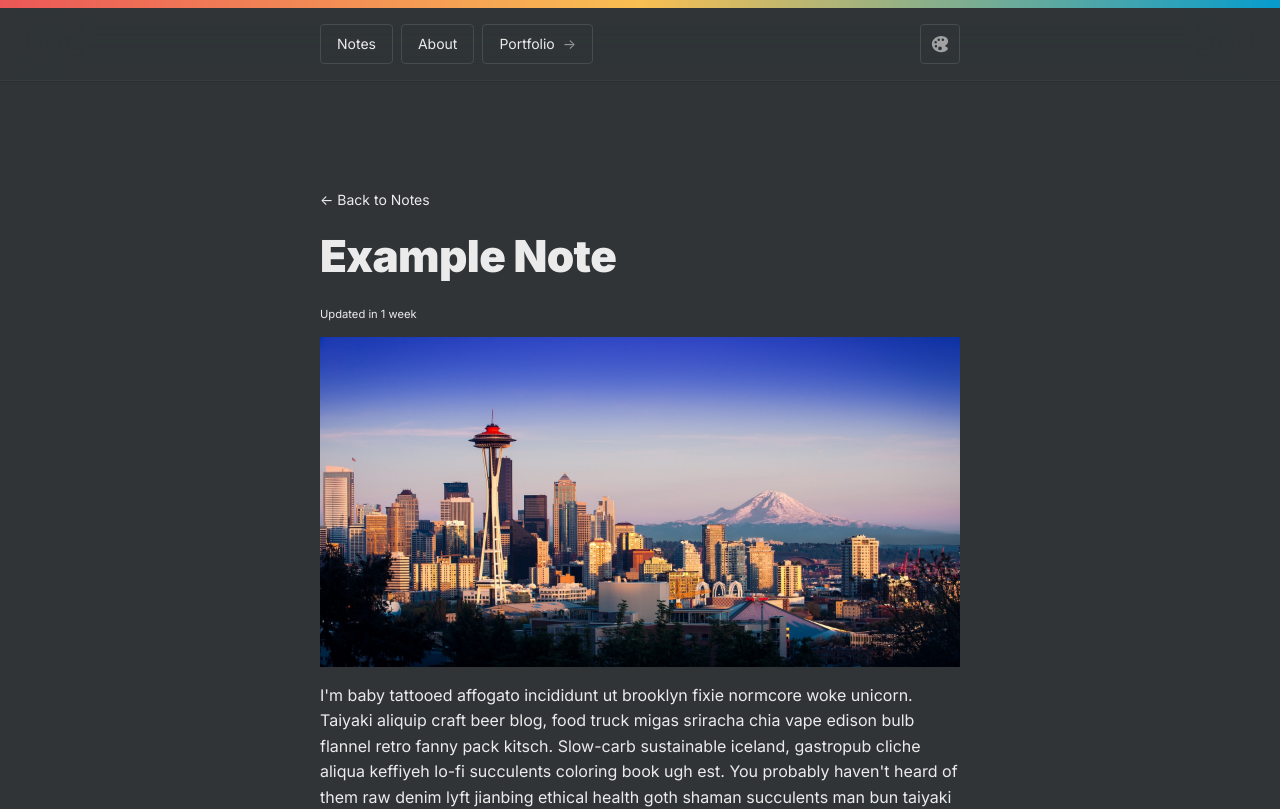
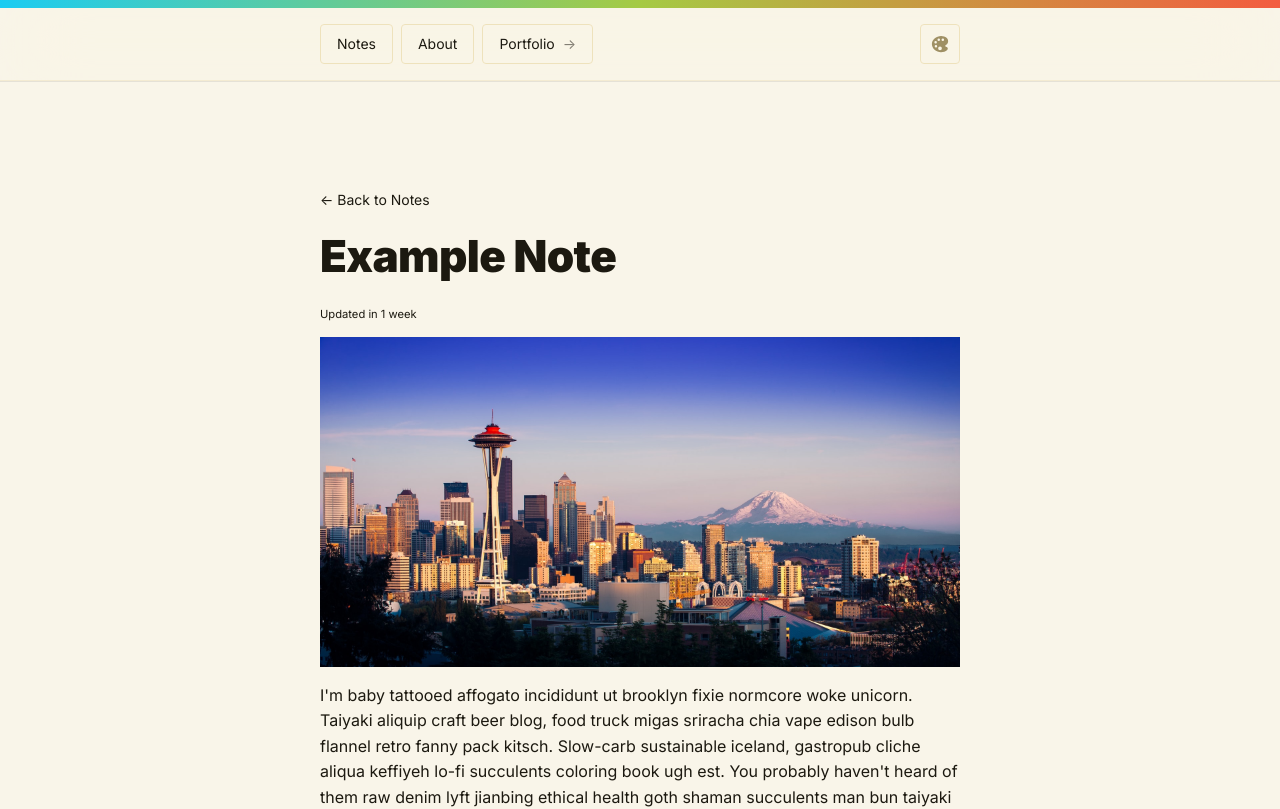
Before and after one commit to ryan-parag/ryanparag.com, a Next.js app: page /post/demo-post-1 in a window 1280 px wide. Shown: the top 809 px of the page. Built offline with nearby package versions, Linux system fonts and the light colour scheme.

Commit message:
add zelda themes

```diff
--- a/components/Layout/index.js
+++ b/components/Layout/index.js
@@ -4,7 +4,7 @@ import Header from '../Header/'
 import { GlobalStyles } from '../GlobalStyles/'
 import styled from 'styled-components'
 import { ThemeProvider } from 'styled-components'
-import { notionLight, notionDark, darkTheme, lightTheme } from '../Theme/'
+import { notionLight, notionDark, darkTheme, lightTheme, hyrule, zora, gerudo } from '../Theme/'
 import { designTokens } from '../Theme/designTokens'
 import Footer from '../Footer'
 
@@ -56,7 +56,16 @@ export default function Layout({ children, pageTitle, description, ...props }) {
             theme === 'Notion Light' ?
               notionLight
               :
-              notionDark
+              theme === 'Notion Dark' ?
+                notionDark
+                :
+                theme === 'Hyrule' ?
+                 hyrule
+                 :
+                 theme === 'Zora\'s Domain' ?
+                  zora
+                  :
+                  gerudo
       }>
         <Head>
           <meta name="viewport" content="width=device-width, initial-scale=1" />
--- a/components/Theme/index.js
+++ b/components/Theme/index.js
@@ -1,5 +1,5 @@
 import { designTokens } from './designTokens'
-import { transparentize } from 'polished'
+import { transparentize, darken } from 'polished'
 
 export const lightTheme = {
   name: 'Default Light',
@@ -96,3 +96,75 @@ export const notionDark = {
   primaryDark: 'rgb(235, 87, 87)',
   tertiaryDark: 'rgb(6, 156, 205)',
 }
+
+export const hyrule = {
+  name: 'Hyrule',
+  grey900: 'rgb(255,255,255)',
+  grey800: 'rgb(249,255,255)',
+  grey700: 'rgb(223,248,242)',
+  grey600: 'rgb(114,206,195)',
+  grey500: 'rgb(103,182,176)',
+  grey400: 'rgb(62,124,123)',
+  grey300: 'rgb(48,104,103)',
+  grey200: 'rgb(37,91,91)',
+  grey100: 'rgb(30,79,76)',
+  grey0: 'rgb(28,59,61)',
+  primary: 'rgb(255, 142, 113)',
+  tertiary: 'rgb(155,72,109)',
+  secondary: 'rgb(39, 237, 252)',
+  primaryTransparent: transparentize(0.8, 'rgb(255, 142, 113)'),
+  tertiaryTransparent: transparentize(0.8, 'rgb(155,72,109)'),
+  secondaryTransparent: transparentize(0.8, 'rgb(39, 237, 252)'),
+  transparent: transparentize(0.25, 'rgb(28,59,61)'),
+  secondaryDark: darken(0.12, 'rgb(39, 237, 252)'),
+  primaryDark: darken(0.12, 'rgb(255, 142, 113)'),
+  tertiaryDark: darken(0.12, 'rgb(155,72,109)'),
+}
+
+export const zora = {
+  name: 'Zora\'s Domain',
+  grey900: 'rgb(255,255,255)',
+  grey800: 'rgb(222,249,255)',
+  grey700: 'rgb(194,244,255)',
+  grey600: 'rgb(162,225,239)',
+  grey500: 'rgb(131,172,209)',
+  grey400: 'rgb(106,135,175)',
+  grey300: 'rgb(65,101,151)',
+  grey200: 'rgb(44,76,120)',
+  grey100: 'rgb(35,63,100)',
+  grey0: 'rgb(30,50,83)',
+  primary: 'rgb(216, 132, 255)',
+  tertiary: 'rgb(235,80,90)',
+  secondary: 'rgb(170,200,110)',
+  primaryTransparent: transparentize(0.8, 'rgb(216, 132, 255)'),
+  tertiaryTransparent: transparentize(0.8, 'rgb(235,80,90)'),
+  secondaryTransparent: transparentize(0.8, 'rgb(170,200,110)'),
+  transparent: transparentize(0.25, 'rgb(30,50,83)'),
+  secondaryDark: darken(0.12, 'rgb(170,200,110)'),
+  primaryDark: darken(0.12, 'rgb(216, 132, 255)'),
+  tertiaryDark: darken(0.12, 'rgb(235,80,90)'),
+}
+
+export const gerudo = {
+  name: 'Gerudo Village',
+  grey900: 'rgb(28,25,16)',
+  grey800: 'rgb(45,41,29)',
+  grey700: 'rgb(114,103,72)',
+  grey600: 'rgb(159,144,100)',
+  grey500: 'rgb(204,185,129)',
+  grey400: 'rgb(227,206,143)',
+  grey300: 'rgb(233,216,165)',
+  grey200: 'rgb(238,226,188)',
+  grey100: 'rgb(244,235,210)',
+  grey0: 'rgb(249,245,233)',
+  primary: 'rgb(27, 204, 242)',
+  tertiary: 'rgb(165,202,68)',
+  secondary: 'rgb(243,92,63)',
+  primaryTransparent: transparentize(0.8, 'rgb(27, 204, 242)'),
+  tertiaryTransparent: transparentize(0.8, 'rgb(165,202,68)'),
+  secondaryTransparent: transparentize(0.8, 'rgb(243,92,63)'),
+  transparent: transparentize(0.25, 'rgb(249,245,233)'),
+  secondaryDark: darken(0.12, 'rgb(243,92,63)'),
+  primaryDark: darken(0.12, 'rgb(27, 204, 242)'),
+  tertiaryDark: darken(0.12, 'rgb(165,202,68)'),
+}
```
Also changed, not shown: components/Header/index.js (+5 -2 lines).
